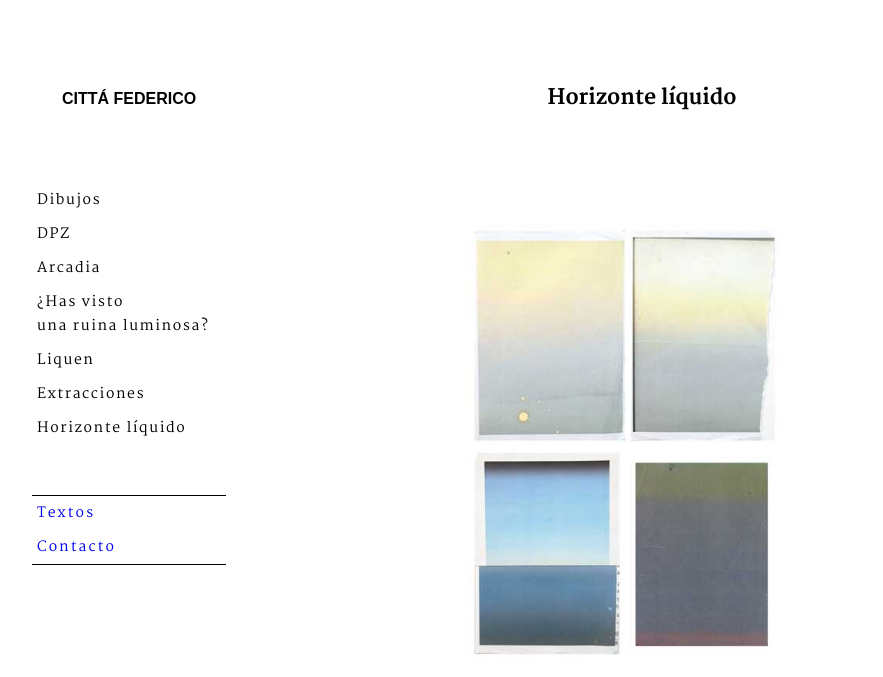
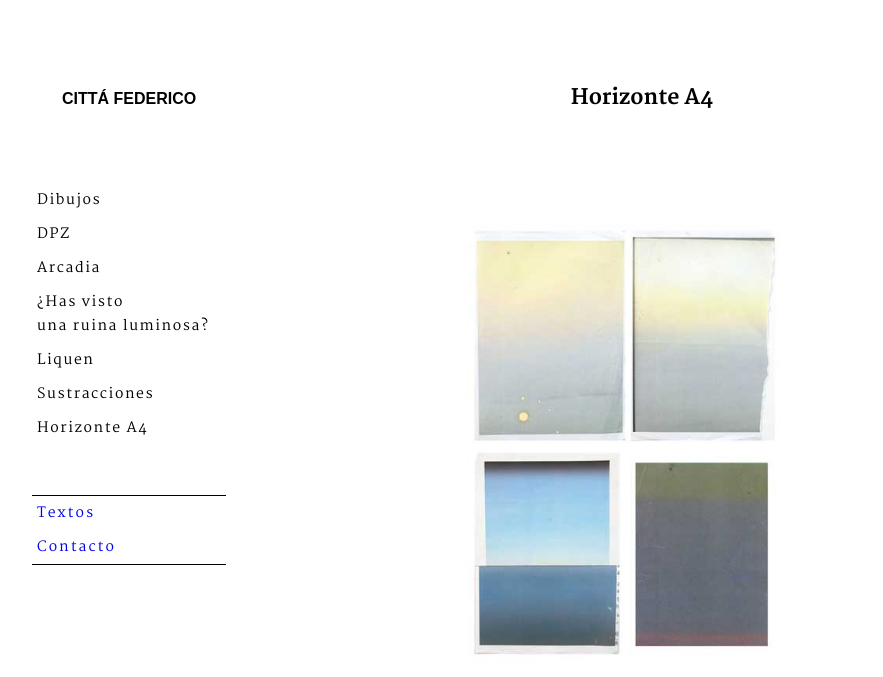
Before and after one commit to cittafederico/dossier, a plain HTML site: page pintura1.html in a window 1280 px wide. Shown: the top 677 px of the page, without its empty margins (58-941 px from the left). Drawn offline with Linux system fonts and the light colour scheme.

Commit message:
Add files via upload

```diff
--- a/pintura1.html
+++ b/pintura1.html
@@ -27,8 +27,8 @@
         <a href="arcadia.html">Arcadia</a>
         <a href="residencia.html">¿Has visto <br> una ruina luminosa?</a>
         <a href="borde.html">Liquen</a>
-        <a href="cromos.html">Extracciones</a>
-        <a href="pintura1.html">Horizonte líquido</a>
+        <a href="cromos.html">Sustracciones</a>
+        <a href="pintura1.html">Horizonte A4</a>
       </div>
 
         <div class="submenu">
@@ -44,7 +44,7 @@
 
 
     <div class="content">
-        <h1>Horizonte líquido </h1>
+        <h1>Horizonte A4</h1>
 
 
 
```
Also changed, not shown: arcadia.html (+3 -2 lines), borde.html (+3 -2 lines), canal.html (+3 -2 lines), contacto.html (+3 -2 lines), cromos.html (+3 -2 lines), dibujos.html (+2 -2 lines), index.html (+3 -2 lines), residencia.html (+3 -2 lines), textos.html (+3 -2 lines).
